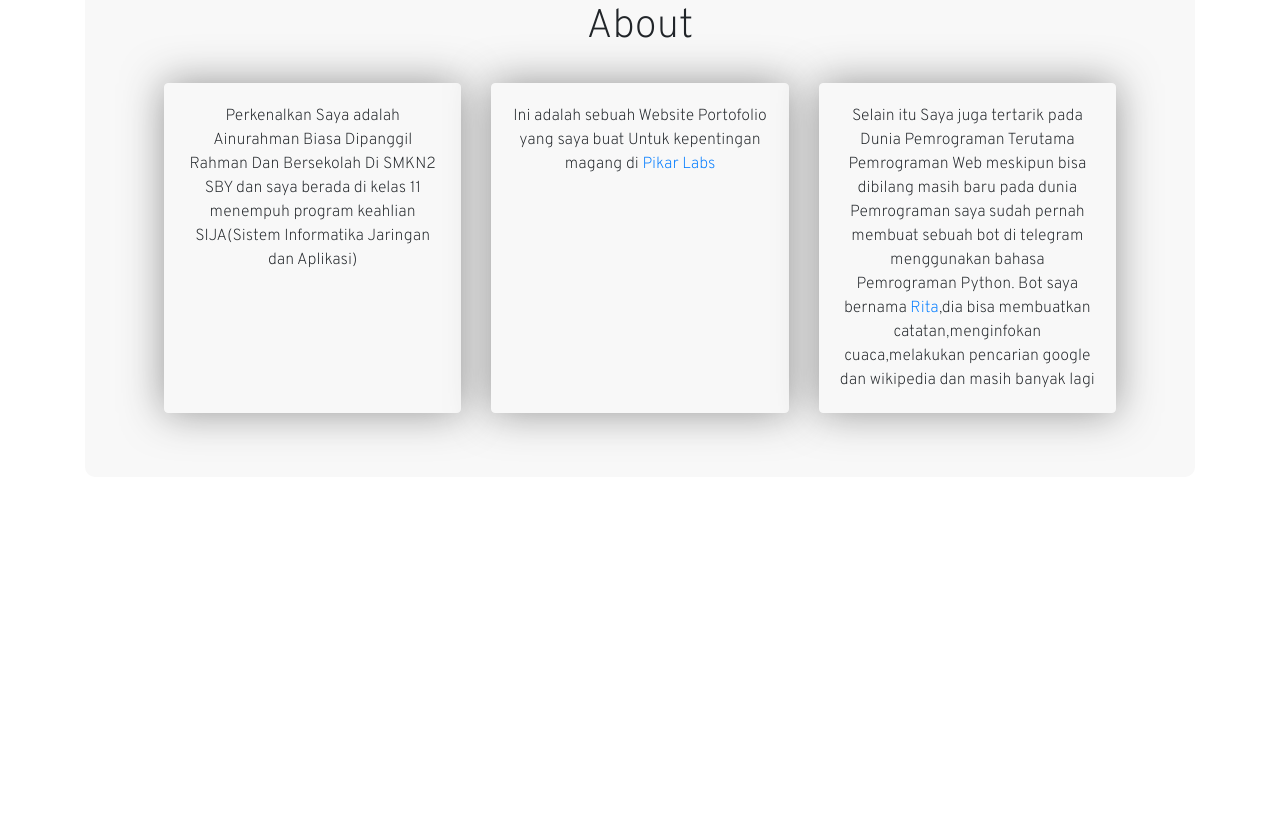
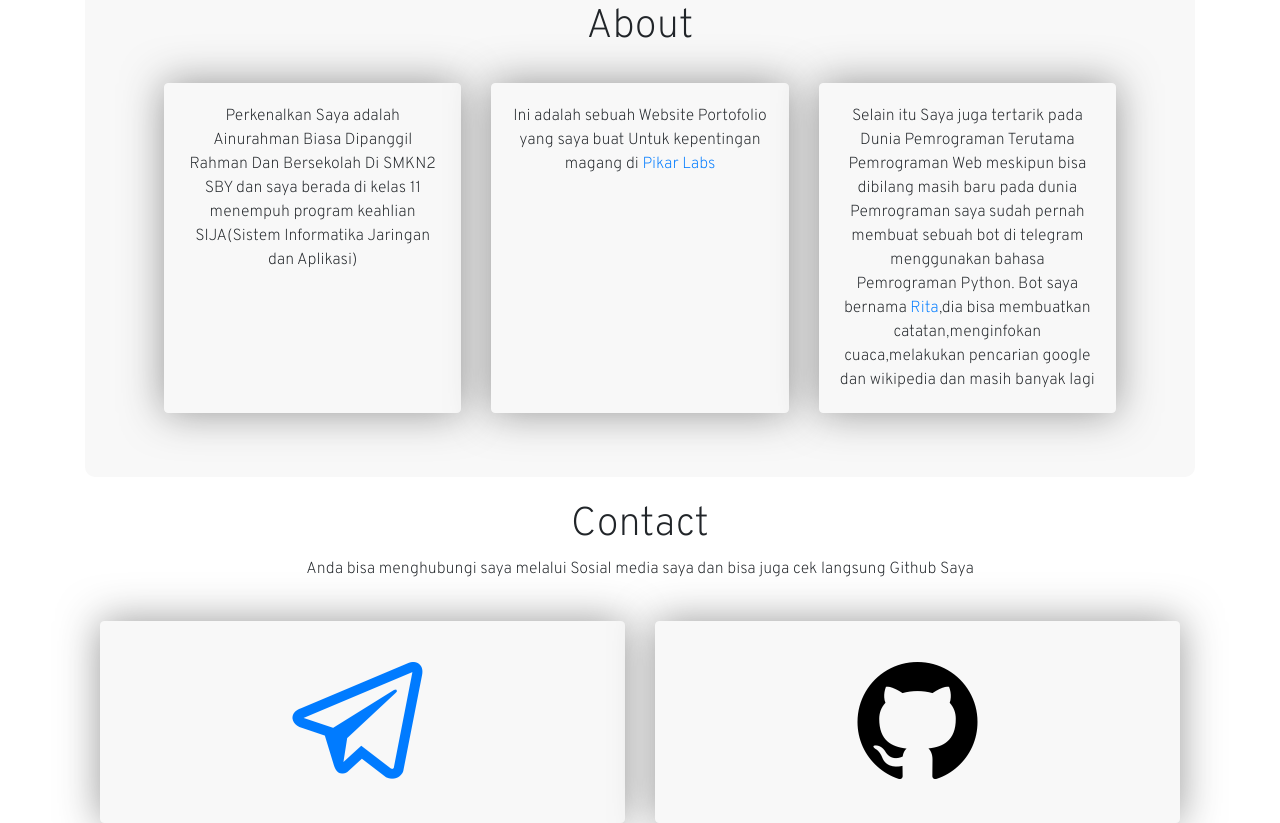
Before and after one commit to Ainur-craft/portofolio, a plain HTML site: page index.html in a window 1280 px wide. Shown: the part 595-1418 px from the top of the page. Before the commit the page ends 1096 px from the top, so only its background shows below. Drawn offline with nearby package versions, Linux system fonts and the light colour scheme.

Commit message:
menambahkan lineawesome github dan telegram serta mengatur warna saat hover

```diff
--- a/css/style.css
+++ b/css/style.css
@@ -44,3 +44,28 @@
     transform: translateY(-15px);
     transition: all .3s ease-in-out;
 }
+
+.lab {
+    font-size: 10rem;
+}
+
+.la-github {
+    color: black;
+}
+
+.github:hover {
+    color: #f8f8f8 !important;
+    background-color: black;
+}
+
+.github:hover a i {
+    color: #f8f8f8 !important;
+}
+
+.telegram:hover {
+    background-color: #007bff;
+}
+
+.telegram:hover a i {
+    color: #f8f8f8;
+}
--- a/index.html
+++ b/index.html
@@ -10,6 +10,7 @@
     <script src="https://cdnjs.cloudflare.com/ajax/libs/popper.js/1.16.0/umd/popper.min.js"></script>
     <script src="https://maxcdn.bootstrapcdn.com/bootstrap/4.5.2/js/bootstrap.min.js"></script>
     <link rel="stylesheet" href="css/style.css">
+    <link rel="stylesheet" href="https://maxst.icons8.com/vue-static/landings/line-awesome/line-awesome/1.3.0/css/line-awesome.min.css">
     <link rel="stylesheet" href="https://maxst.icons8.com/vue-static/landings/line-awesome/font-awesome-line-awesome/css/all.min.css">
 </head>
 
@@ -80,7 +81,23 @@
         </div>
         <br>
         <div id="contact">
-
+            <div class="container">
+                <h1 class="tengah">Contact</h1>
+                <p class="tengah">Anda bisa menghubungi saya melalui Sosial media saya dan bisa juga cek langsung Github Saya</p>
+                <br>
+                <div class="card-deck">
+                    <div class="card">
+                        <div class="card-body telegram">
+                            <p class="card-text tengah"><a href="https://t.me/Raman_AI"><i class="lab la-telegram"></i></a></p>
+                        </div>
+                    </div>
+                    <div class="card">
+                        <div class="card-body github">
+                            <p class="card-text tengah"><a href=""><i class="lab la-github" ></i></a></p>
+                        </div>
+                    </div>
+                </div>
+            </div>
         </div>
     </div>
 
```
